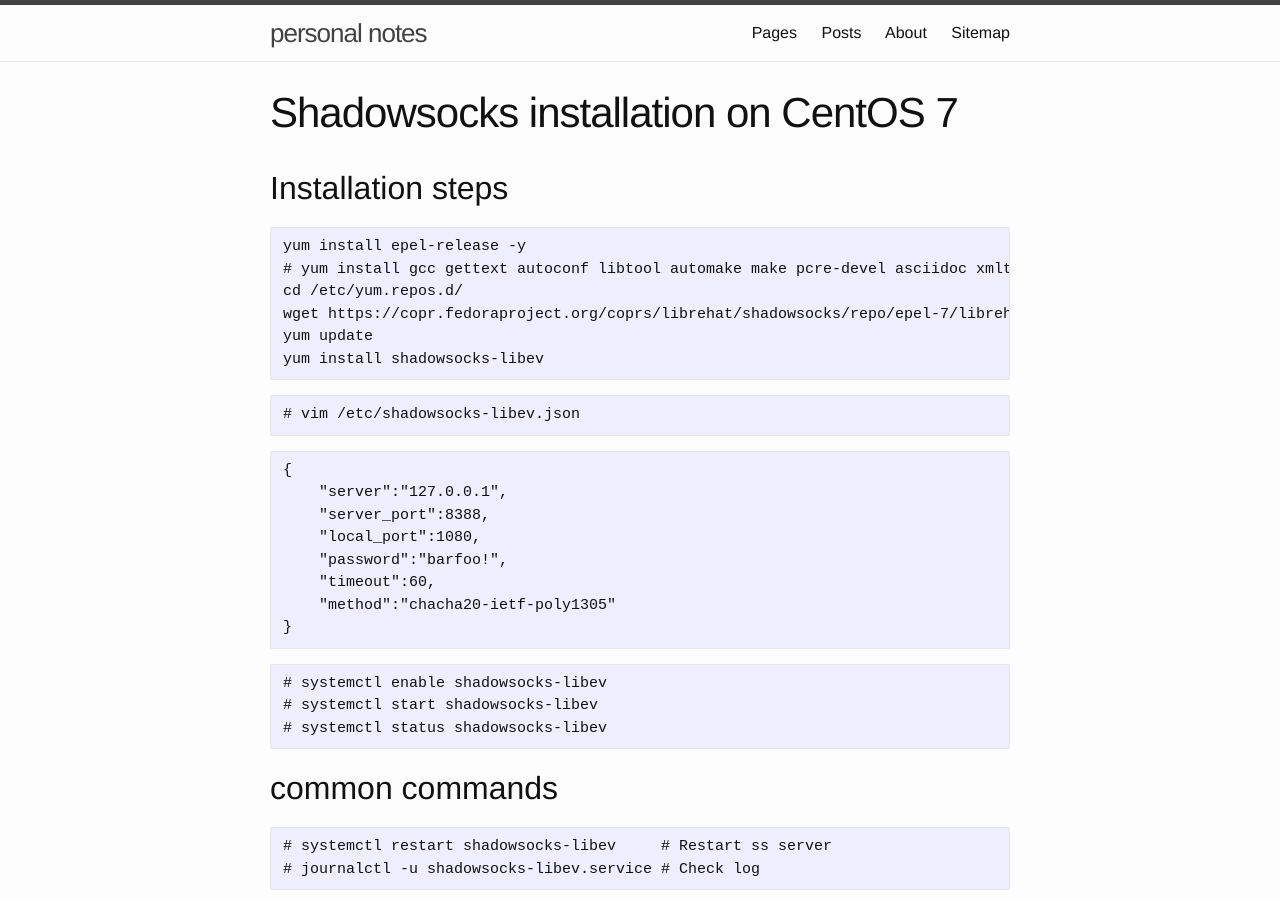
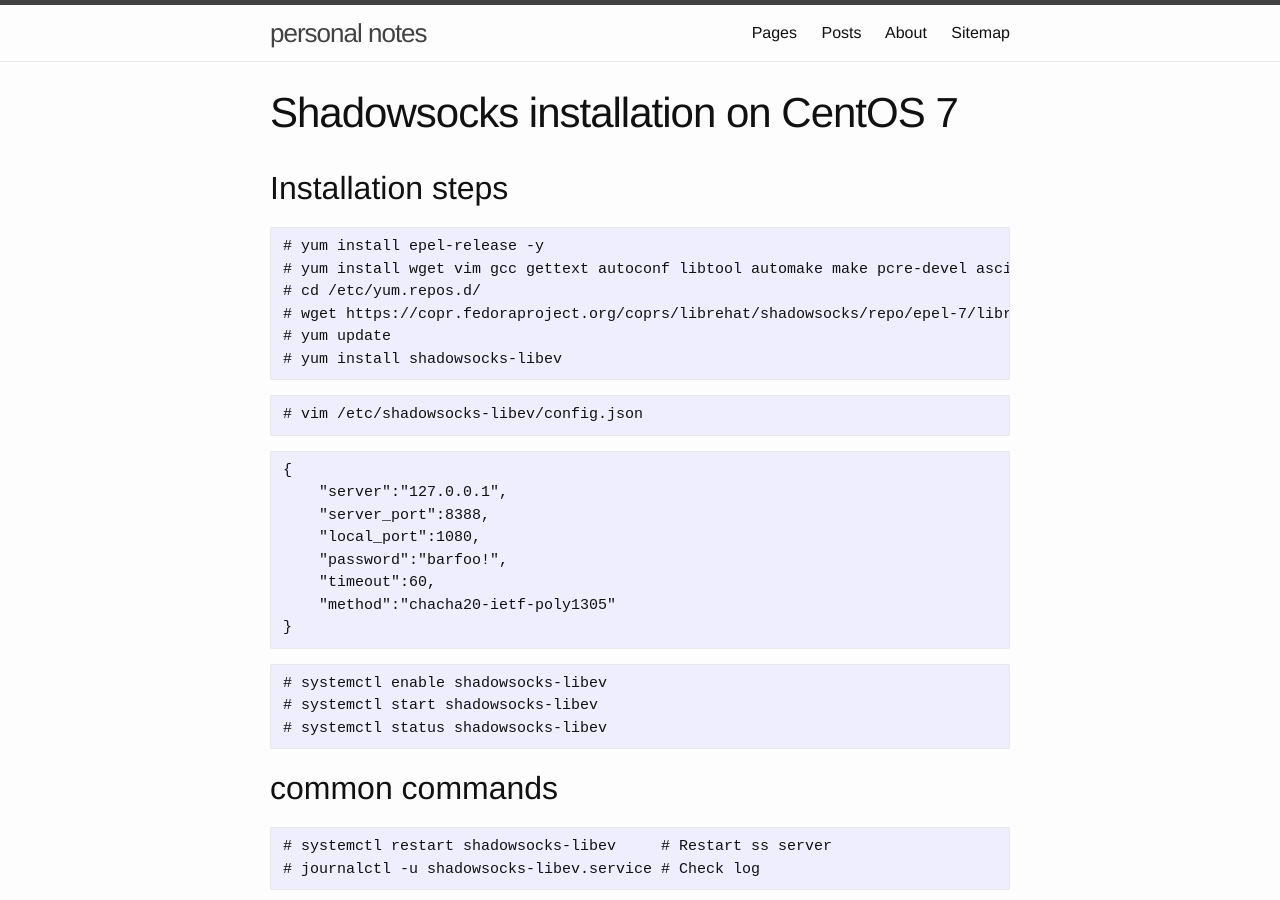
Before and after one commit to xx7y7xx/xx7y7xx.github.io, a Jekyll site: the page built from _pages/shadowsocks/shadowsocks-centos-7.md, in a window 1280 px wide and 900 px high. Built offline with Jekyll 4.4.1, drawn with Linux system fonts in a browser that asks for light colours; comment, search, counter and statistics services are not loaded.

````diff
--- a/_pages/shadowsocks/shadowsocks-centos-7.md
+++ b/_pages/shadowsocks/shadowsocks-centos-7.md
@@ -7,16 +7,16 @@ permalink: /shadowsocks/shadowsocks-centos-7.html
 ## Installation steps
 
 ```
-yum install epel-release -y
-# yum install gcc gettext autoconf libtool automake make pcre-devel asciidoc xmlto udns-devel libev-devel -y
-cd /etc/yum.repos.d/
-wget https://copr.fedoraproject.org/coprs/librehat/shadowsocks/repo/epel-7/librehat-shadowsocks-epel-7.repo
-yum update
-yum install shadowsocks-libev
+# yum install epel-release -y
+# yum install wget vim gcc gettext autoconf libtool automake make pcre-devel asciidoc xmlto udns-devel libev-devel -y
+# cd /etc/yum.repos.d/
+# wget https://copr.fedoraproject.org/coprs/librehat/shadowsocks/repo/epel-7/librehat-shadowsocks-epel-7.repo --no-check-certificate
+# yum update
+# yum install shadowsocks-libev
 ```
 
 ```
-# vim /etc/shadowsocks-libev.json
+# vim /etc/shadowsocks-libev/config.json
 ```
 
 ```
````
Also changed, not shown: _pages/dev/npmjs.md (+15 -0 lines), _pages/dev/yarn.md (+15 -0 lines).
